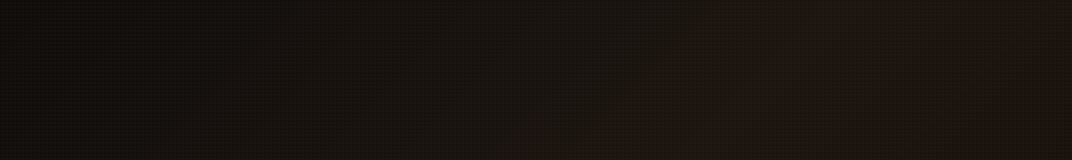
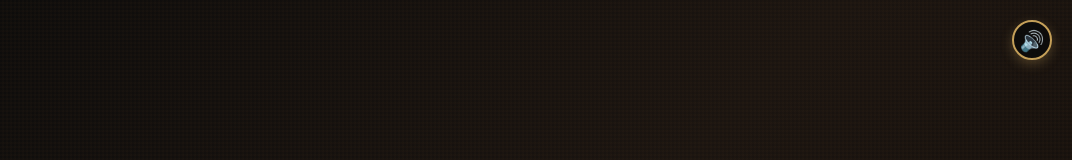
Before and after one commit to Xiaoyue-Yu/The-Anxiety-Time-Machine, a React (Create React App) app: page / in a window 1280 px wide. Shown: the top 160 px of the page, without its empty margins (208-1280 px from the left). Built offline with nearby package versions, Linux system fonts and the light colour scheme; a web font is replaced by a local one.

Commit message:
Added bgm and click music

```diff
--- a/src/App.jsx
+++ b/src/App.jsx
@@ -1,4 +1,4 @@
-import React, { useState } from 'react';
+import React, { useState, useRef, useEffect } from 'react';
 import HomePage from './components/HomePage';
 import LoginPage from './components/LoginPage';
 import RegisterPage from './components/RegisterPage';
@@ -7,14 +7,22 @@ import DashboardPage from './components/DashboardPage';
 import BrowsePage from './components/BrowsePage';
 import ShareAnxietyPage from './components/ShareAnxietyPage';
 import ShareMomentsPage from './components/ShareMomentsPage';
+import { playClickSound, playBackgroundMusic, stopBackgroundMusic } from './utils/soundUtils';
 import './App.css';
 
 function App() {
   const [currentPage, setCurrentPage] = useState('home');
   const [userData, setUserData] = useState(null);
   const [isTransitioning, setIsTransitioning] = useState(false);
+  const [musicEnabled, setMusicEnabled] = useState(true);
+
+  useEffect(() => {
+    // Auto-play background music on mount
+    playBackgroundMusic();
+  }, []);
 
   const handleNavigation = (page) => {
+    playClickSound();
     setIsTransitioning(true);
     setTimeout(() => {
       setCurrentPage(page);
@@ -32,8 +40,51 @@ function App() {
     console.log('Login user:', data);
   };
 
+  const handleMusicToggle = () => {
+    if (musicEnabled) {
+      stopBackgroundMusic();
+    } else {
+      playBackgroundMusic();
+    }
+    setMusicEnabled(!musicEnabled);
+  };
+
   return (
     <div className="app-container">
+      {/* Music Toggle Button - Top Right Corner */}
+      <button
+        onClick={handleMusicToggle}
+        style={{
+          position: 'fixed',
+          top: '20px',
+          right: '20px',
+          width: '40px',
+          height: '40px',
+          borderRadius: '50%',
+          border: '2px solid #c5a059',
+          background: 'rgba(10, 10, 10, 0.8)',
+          color: '#c5a059',
+          cursor: 'pointer',
+          fontSize: '20px',
+          display: 'flex',
+          alignItems: 'center',
+          justifyContent: 'center',
+          zIndex: 1000,
+          transition: 'all 0.3s ease',
+          boxShadow: '0 4px 12px rgba(197, 160, 89, 0.3)'
+        }}
+        onMouseEnter={(e) => {
+          e.target.style.background = 'rgba(10, 10, 10, 0.95)';
+          e.target.style.boxShadow = '0 6px 16px rgba(197, 160, 89, 0.5)';
+        }}
+        onMouseLeave={(e) => {
+          e.target.style.background = 'rgba(10, 10, 10, 0.8)';
+          e.target.style.boxShadow = '0 4px 12px rgba(197, 160, 89, 0.3)';
+        }}
+      >
+        {musicEnabled ? '🔊' : '🔇'}
+      </button>
+
       {/* Background decorative glows */}
       <div className="cosmic-glow"></div>
       <div className="cosmic-glow"></div>
--- a/src/components/AnxietyPage.jsx
+++ b/src/components/AnxietyPage.jsx
@@ -1,4 +1,5 @@
 import React, { useState } from 'react';
+import { playClickSound } from '../utils/soundUtils';
 
 const AnxietyPage = ({ onNavigate }) => {
     const [description, setDescription] = useState('');
@@ -6,6 +7,7 @@ const AnxietyPage = ({ onNavigate }) => {
     const [loading, setLoading] = useState(false);
 
     const handleSubmit = async () => {
+        playClickSound();
         if (!description.trim()) { setError('Please enter your anxiety message'); return; }
         setLoading(true);
         try {
--- a/src/components/BrowsePage.jsx
+++ b/src/components/BrowsePage.jsx
@@ -1,5 +1,6 @@
 import React, { useState, useEffect, useRef, useCallback } from 'react';
 import { User, Heart } from 'lucide-react';
+import { playClickSound } from '../utils/soundUtils';
 
 /* =============================================
    STEAMPUNK CLOCK COMPONENT
@@ -235,8 +236,8 @@ const BrowsePage = ({ onNavigate }) => {
   const cur = filteredAnxieties[currentIndex] || null;
 
   const handleAgeChange = (v) => { setAge(v); setCurrentIndex(0); };
-  const handleNext = () => setCurrentIndex(i => i < filteredAnxieties.length - 1 ? i + 1 : 0);
-  const handlePrev = () => setCurrentIndex(i => i > 0 ? i - 1 : filteredAnxieties.length - 1);
+  const handleNext = () => { playClickSound(); setCurrentIndex(i => i < filteredAnxieties.length - 1 ? i + 1 : 0); };
+  const handlePrev = () => { playClickSound(); setCurrentIndex(i => i > 0 ? i - 1 : filteredAnxieties.length - 1); };
 
   return (
     <div style={{ padding: '60px 20px 40px', maxWidth: '850px', margin: '0 auto' }}>
@@ -368,10 +369,10 @@ const BrowsePage = ({ onNavigate }) => {
 
       {/* Bottom Buttons */}
       <div style={{ display: 'flex', gap: '15px', marginTop: '30px' }}>
-        <button onClick={() => onNavigate('dashboard')} className="btn-parchment" style={{ flex: 1 }}>
+        <button onClick={() => { playClickSound(); onNavigate('dashboard'); }} className="btn-parchment" style={{ flex: 1 }}>
           Return Home
         </button>
-        <button onClick={() => onNavigate('anxiety')} className="btn-brass" style={{ flex: 1 }}>
+        <button onClick={() => { playClickSound(); onNavigate('anxiety'); }} className="btn-brass" style={{ flex: 1 }}>
           Share Your Story
         </button>
       </div>
--- a/src/components/ConfessionPage.jsx
+++ b/src/components/ConfessionPage.jsx
@@ -1,4 +1,5 @@
 import React, { useState } from 'react';
+import { playClickSound } from '../utils/soundUtils';
 
 const ConfessionPage = ({ onNavigate }) => {
     const [description, setDescription] = useState('');
@@ -6,6 +7,7 @@ const ConfessionPage = ({ onNavigate }) => {
     const [loading, setLoading] = useState(false);
 
     const handleSubmit = async () => {
+        playClickSound();
         if (!description.trim()) {
             setError('Please enter your anxiety message');
             return;
@@ -107,7 +109,7 @@ const ConfessionPage = ({ onNavigate }) => {
 
             <div style={{ display: 'flex', gap: '15px', justifyContent: 'center', marginTop: '40px' }}>
                 <button
-                    onClick={() => onNavigate('home')}
+                    onClick={() => { playClickSound(); onNavigate('home'); }}
                     disabled={loading}
                     style={{
                         padding: '12px 40px',
--- a/src/components/DashboardPage.jsx
+++ b/src/components/DashboardPage.jsx
@@ -1,4 +1,5 @@
 import React from 'react';
+import { playClickSound } from '../utils/soundUtils';
 
 const DashboardPage = ({ onNavigate }) => {
     const userName = localStorage.getItem('user_nickname') || 'Friend';
@@ -44,7 +45,7 @@ const DashboardPage = ({ onNavigate }) => {
                     justifyContent: 'center', marginTop: '40px', flexWrap: 'wrap'
                 }}>
                     {/* Share Anxiety */}
-                    <button onClick={() => onNavigate('anxiety')} className="dashboard-circle" style={{
+                    <button onClick={() => { playClickSound(); onNavigate('anxiety'); }} className="dashboard-circle" style={{
                         background: 'linear-gradient(135deg, #c5a059, #a68547)', color: '#0f0b08',
                         boxShadow: '0 8px 25px rgba(0,0,0,0.3), inset 0 1px 0 rgba(255,255,255,0.3)'
                     }}>
@@ -53,7 +54,7 @@ const DashboardPage = ({ onNavigate }) => {
                     </button>
 
                     {/* Share Happy Moments */}
-                    <button onClick={() => onNavigate('share_moments')} className="dashboard-circle" style={{
+                    <button onClick={() => { playClickSound(); onNavigate('share_moments'); }} className="dashboard-circle" style={{
                         background: 'linear-gradient(135deg, #f5f0e8, #e8dbc1)', color: '#8a6d3b',
                         boxShadow: '0 8px 25px rgba(0,0,0,0.2)'
                     }}>
@@ -62,7 +63,7 @@ const DashboardPage = ({ onNavigate }) => {
                     </button>
 
                     {/* Browse Temporium */}
-                    <button onClick={() => onNavigate('browse')} className="dashboard-circle" style={{
+                    <button onClick={() => { playClickSound(); onNavigate('browse'); }} className="dashboard-circle" style={{
                         background: 'linear-gradient(135deg, #3d2b1f, #2c1e14)', color: '#c5a059',
                         border: '5px solid #c5a059',
                         boxShadow: '0 8px 25px rgba(0,0,0,0.4), inset 0 1px 0 rgba(255,255,255,0.1)'
@@ -76,6 +77,7 @@ const DashboardPage = ({ onNavigate }) => {
                 <div style={{ marginTop: '50px' }}>
                     <button
                         onClick={() => {
+                            playClickSound();
                             localStorage.removeItem('user_nickname');
                             localStorage.removeItem('user_id');
                             localStorage.removeItem('user_age');
--- a/src/components/HomePage.jsx
+++ b/src/components/HomePage.jsx
@@ -1,4 +1,5 @@
 import React from 'react';
+import { playClickSound } from '../utils/soundUtils';
 
 const HomePage = ({ onNavigate }) => {
   return (
@@ -65,7 +66,7 @@ const HomePage = ({ onNavigate }) => {
           gap: '20px', marginTop: '30px'
         }}>
           <button
-            onClick={() => onNavigate('register')}
+            onClick={() => { playClickSound(); onNavigate('register'); }}
             className="btn-brass"
             style={{ width: '100%', padding: '16px 40px', fontSize: '1em' }}
           >
@@ -73,7 +74,7 @@ const HomePage = ({ onNavigate }) => {
           </button>
 
           <button
-            onClick={() => onNavigate('login')}
+            onClick={() => { playClickSound(); onNavigate('login'); }}
             className="btn-parchment"
             style={{ width: '100%', padding: '16px 40px', fontSize: '1em' }}
           >
--- a/src/components/LoginPage.jsx
+++ b/src/components/LoginPage.jsx
@@ -1,4 +1,5 @@
 import React, { useState } from 'react';
+import { playClickSound } from '../utils/soundUtils';
 
 const LoginPage = ({ onNavigate }) => {
   const [pseudonym, setPseudonym] = useState('');
@@ -6,6 +7,7 @@ const LoginPage = ({ onNavigate }) => {
   const [error, setError] = useState('');
 
   const handleLogin = async () => {
+    playClickSound();
     if (!pseudonym || !cipher) {
       setError('Your pseudonym and cipher must be provided to access the archives.');
       return;
--- a/src/components/RegisterPage.jsx
+++ b/src/components/RegisterPage.jsx
@@ -1,4 +1,5 @@
 import React, { useState } from 'react';
+import { playClickSound } from '../utils/soundUtils';
 
 const RegisterPage = ({ onNavigate }) => {
   const [formData, setFormData] = useState({
@@ -8,6 +9,7 @@ const RegisterPage = ({ onNavigate }) => {
   const [loading, setLoading] = useState(false);
 
   const handleSubmit = async () => {
+    playClickSound();
     if (!formData.name || !formData.password || !formData.age) {
       setError('Please complete all required fields');
       return;
--- a/src/components/ShareAnxietyPage.jsx
+++ b/src/components/ShareAnxietyPage.jsx
@@ -1,4 +1,5 @@
 import React, { useState } from 'react';
+import { playClickSound } from '../utils/soundUtils';
 
 const ShareAnxietyPage = ({ onNavigate }) => {
     const [description, setDescription] = useState('');
@@ -6,6 +7,7 @@ const ShareAnxietyPage = ({ onNavigate }) => {
     const [loading, setLoading] = useState(false);
 
     const handleSubmit = async () => {
+        playClickSound();
         if (!description.trim()) {
             setError('Please enter your anxiety message');
             return;
@@ -108,7 +110,7 @@ const ShareAnxietyPage = ({ onNavigate }) => {
 
             <div style={{ display: 'flex', gap: '15px', justifyContent: 'center', marginTop: '40px' }}>
                 <button
-                    onClick={() => onNavigate('dashboard')}
+                    onClick={() => { playClickSound(); onNavigate('dashboard'); }}
                     disabled={loading}
                     style={{
                         padding: '12px 40px',
--- a/src/components/ShareMomentsPage.jsx
+++ b/src/components/ShareMomentsPage.jsx
@@ -1,4 +1,5 @@
 import React, { useState } from 'react';
+import { playClickSound } from '../utils/soundUtils';
 
 const ShareMomentsPage = ({ onNavigate }) => {
     const [description, setDescription] = useState('');
@@ -6,6 +7,7 @@ const ShareMomentsPage = ({ onNavigate }) => {
     const [loading, setLoading] = useState(false);
 
     const handleSubmit = async () => {
+        playClickSound();
         if (!description.trim()) { setError('Please enter your happy moment'); return; }
         setLoading(true);
         try {
@@ -54,7 +56,7 @@ const ShareMomentsPage = ({ onNavigate }) => {
             </div>
 
             <div style={{ display: 'flex', gap: '15px', justifyContent: 'center', marginTop: '40px' }}>
-                <button onClick={() => onNavigate('dashboard')} disabled={loading}
+                <button onClick={() => { playClickSound(); onNavigate('dashboard'); }} disabled={loading}
                     className="btn-parchment" style={{ flex: 1, opacity: loading ? 0.6 : 1 }}>
                     Back
                 </button>
--- /dev/null
+++ b/src/utils/soundUtils.js
@@ -0,0 +1,40 @@
+// Create a singleton audio instance for click sound
+const clickSound = new Audio('/click.mp3');
+clickSound.preload = 'auto';
+
+// Create a singleton audio instance for background music
+const backgroundMusic = new Audio('/background_music.mp3');
+backgroundMusic.preload = 'auto';
+backgroundMusic.loop = true;
+backgroundMusic.volume = 0.3;
+
+export const playClickSound = () => {
+    try {
+        // Reset playback to start
+        clickSound.currentTime = 0;
+        // Play the sound
+        clickSound.play().catch(err => console.log('Audio play failed:', err));
+    } catch (err) {
+        console.log('Error playing sound:', err);
+    }
+};
+
+export const playBackgroundMusic = () => {
+    try {
+        backgroundMusic.play().catch(err => console.log('Background music play failed:', err));
+    } catch (err) {
+        console.log('Error playing background music:', err);
+    }
+};
+
+export const stopBackgroundMusic = () => {
+    try {
+        backgroundMusic.pause();
+    } catch (err) {
+        console.log('Error stopping background music:', err);
+    }
+};
+
+export const getBackgroundMusicState = () => {
+    return !backgroundMusic.paused;
+};
```
Also changed, not shown: 2 other files (tests, documents, lock files or other folders).
